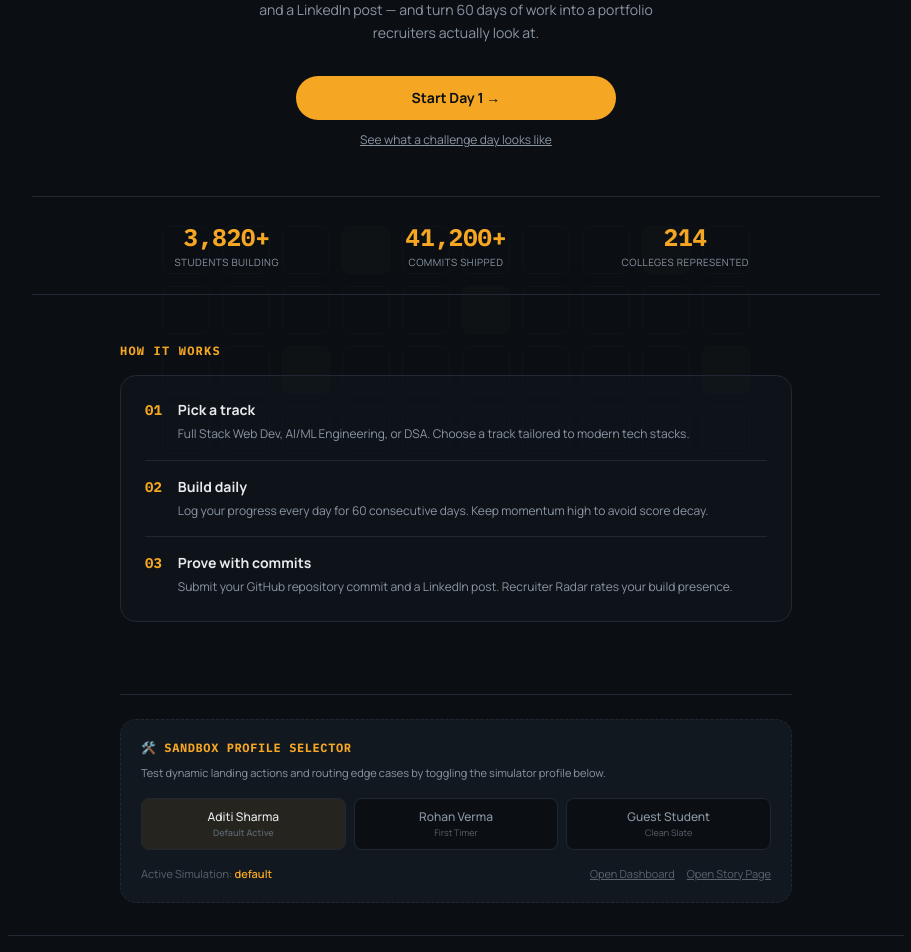
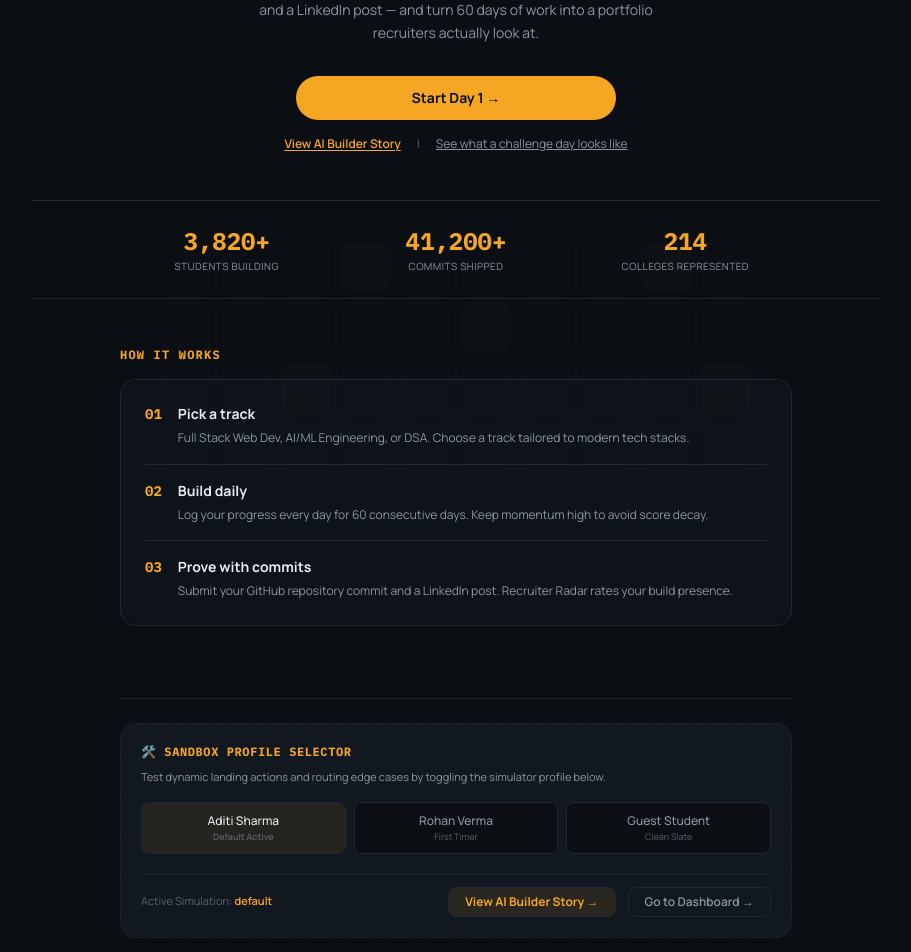
Before and after one commit to neeraja692/Techniz-Streak60, a Next.js app: page / in a window 1280 px wide. Shown: the part 320-1272 px from the top of the page, without its empty margins (184-1095 px from the left). Built offline with nearby package versions, Linux system fonts and the light colour scheme.

Commit message:
fix: restore View AI Builder Story link to landing page

```diff
--- a/src/app/page.tsx
+++ b/src/app/page.tsx
@@ -12,8 +12,6 @@ export default function Home() {
   const profileQuery = `?profile=${profile}`;
 
   // Start Day 1 routing logic:
-  // - default (Aditi) is on Day 12, so "Start Day 1" will resume or go to dashboard, or go to Day 1
-  // - newUser (Rohan) / empty go to Day 1
   const startDayHref = profile === "default" ? `/day/12${profileQuery}` : `/day/1${profileQuery}`;
   const exploreDayHref = `/day/12${profileQuery}`;
   const storyHref = `/story/${profile === "default" ? "default" : profile}${profileQuery}`;
@@ -21,11 +19,10 @@ export default function Home() {
   return (
     <div className="flex flex-col min-h-screen bg-ink text-text font-body selection:bg-amber selection:text-ink relative overflow-hidden">
 
-      {/* Decorative Background Grid (Faint squares resembling streak grid from screenshot) */}
+      {/* Decorative Background Grid */}
       <div className="absolute inset-0 flex items-center justify-center pointer-events-none opacity-20 z-0">
         <div className="grid grid-cols-6 sm:grid-cols-10 gap-3">
           {Array.from({ length: 40 }).map((_, i) => {
-            // Randomly highlight some blocks slightly, like the screenshot
             const highlight = i === 3 || i === 8 || i === 15 || i === 22 || i === 29;
             return (
               <div
@@ -73,19 +70,29 @@ export default function Home() {
             Pick a track. Build something every day. Prove it with a GitHub commit and a LinkedIn post — and turn 60 days of work into a portfolio recruiters actually look at.
           </p>
 
-          <div className="flex flex-col items-center gap-3 w-full mt-4">
+          <div className="flex flex-col items-center gap-4 w-full mt-4">
             <Link
               href={startDayHref}
               className="w-full max-w-xs rounded-full bg-amber text-ink py-3 text-sm font-bold text-center hover:bg-amber/90 transition-all active:scale-[0.99] cursor-pointer"
             >
               Start Day 1 →
             </Link>
+
+            <div className="flex gap-4">
+              <Link
+                href={storyHref}
+                className="text-xs text-amber font-semibold hover:text-amber/80 underline underline-offset-2 transition-colors cursor-pointer"
+              >
+                View AI Builder Story
+              </Link>
+              <span className="text-text-faint text-xs">|</span>
               <Link
                 href={exploreDayHref}
                 className="text-xs text-text-muted underline hover:text-text transition-colors cursor-pointer"
               >
                 See what a challenge day looks like
               </Link>
+            </div>
           </div>
         </section>
 
@@ -160,7 +167,7 @@ export default function Home() {
           </div>
         </section>
 
-        {/* Developer Sandbox Panel (Keeps testing options cleanly separated) */}
+        {/* Developer Sandbox Panel */}
         <section className="max-w-2xl mx-auto w-full mt-6 pt-6 border-t border-ink-border/50">
           <div className="bg-ink-raised border border-dashed border-amber/30 rounded-2xl p-5">
             <h3 className="text-xs font-bold font-[family-name:var(--font-plex-mono)] text-amber uppercase tracking-wider mb-2">
@@ -191,16 +198,22 @@ export default function Home() {
               ))}
             </div>
 
-            <div className="flex flex-col sm:flex-row gap-3 justify-between items-center text-[11px] text-text-faint">
-              <div>
+            <div className="flex flex-col sm:flex-row gap-3 justify-between items-center mt-5 pt-3 border-t border-ink-border/50">
+              <span className="text-[11px] text-text-faint">
                 Active Simulation: <span className="text-amber font-semibold">{profile}</span>
-              </div>
-              <div className="flex gap-3">
-                <Link href={`/dashboard${profileQuery}`} className="underline hover:text-text-muted">
-                  Open Dashboard
+              </span>
+              <div className="flex gap-3 w-full sm:w-auto">
+                <Link
+                  href={storyHref}
+                  className="w-full sm:w-auto text-center px-4 py-1.5 bg-amber/10 border border-amber/30 text-amber hover:bg-amber/20 rounded-lg text-xs font-bold transition-colors cursor-pointer"
+                >
+                  View AI Builder Story →
                 </Link>
-                <Link href={storyHref} className="underline hover:text-text-muted">
-                  Open Story Page
+                <Link
+                  href={`/dashboard${profileQuery}`}
+                  className="w-full sm:w-auto text-center px-4 py-1.5 bg-ink-raised border border-ink-border text-text-muted hover:text-text rounded-lg text-xs font-semibold transition-colors cursor-pointer"
+                >
+                  Go to Dashboard →
                 </Link>
               </div>
             </div>
```
Lines whose indentation alone changed are shown as unchanged.
